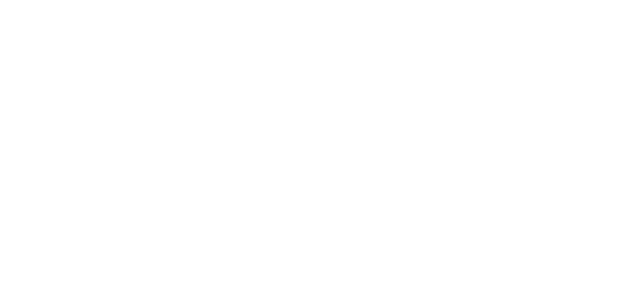
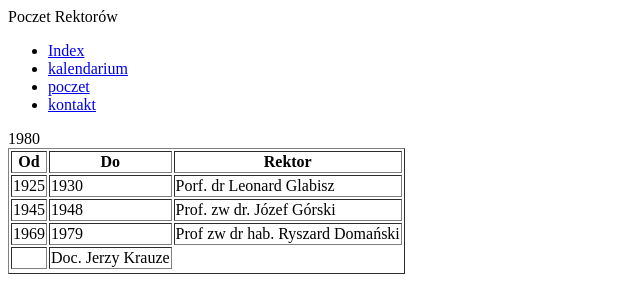
Before and after one commit to Jakubnowak20/TI2024, a plain HTML site: page poczet.html in a window 1280 px wide. Shown: the whole page, without its empty margins (0-640 px from the left). Drawn offline with Linux system fonts and the light colour scheme.

Commit message:
zmiany 21.10

```diff
--- a/poczet.html
+++ b/poczet.html
@@ -6,6 +6,83 @@
     <title>Document</title>
 </head>
 <body>
+    <div id="page">
+         <header>
+                <hl>Poczet Rektorów</hl>
+               <mav>
+               <ul>
+                <li>
+                  <a href="index.html">Index</a>
+                </li>
 
+
+                <li>
+                  <a href="kalendarium.html">kalendarium</a>
+
+
+             </li>
+
+             <li>
+                <a href="poczet.html">poczet</a>
+             </li>
+
+             <li>
+                <a href="kontakt.html">kontakt</a>
+             </li>
+               </ul>
+               </mav>
+        </header>
+        <table border="1ipx solid">
+            <thead>
+                <tr>
+                    <th>Od</th>
+                    <th>Do</th>
+                    <th>Rektor</th>
+
+
+                </tr>
+
+
+            </thead>
+            <tbody>
+            </tr>
+                <td>1925</td>
+                <td>1930</td>
+                <td>Porf. dr Leonard Glabisz</td>
+            </tr>
+
+            <tr>
+                <td>1945</td>
+                <td>1948</td>
+                <td>Prof. zw dr. Józef Górski</td>
+
+            </tr>
+
+            <tr>
+                <td>1969</td>
+                <td>1979</td>
+                <td>Prof zw dr hab. Ryszard Domański</td>
+
+            </tr>
+
+            <tr>
+                <tdcolspan="2"> 1980</td>
+                <td></td>
+                <td>Doc. Jerzy Krauze</td>
+
+
+
+            </tr>
+
+            </tbody>
+
+            <tr></tr>
+
+
+        </table>
+
+
+
+    </div>
 </body>
 </html>
```
Also changed, not shown: index.html (+25 -0 lines), kalendarium.html (+22 -0 lines), kontakt.html (+42 -0 lines).
